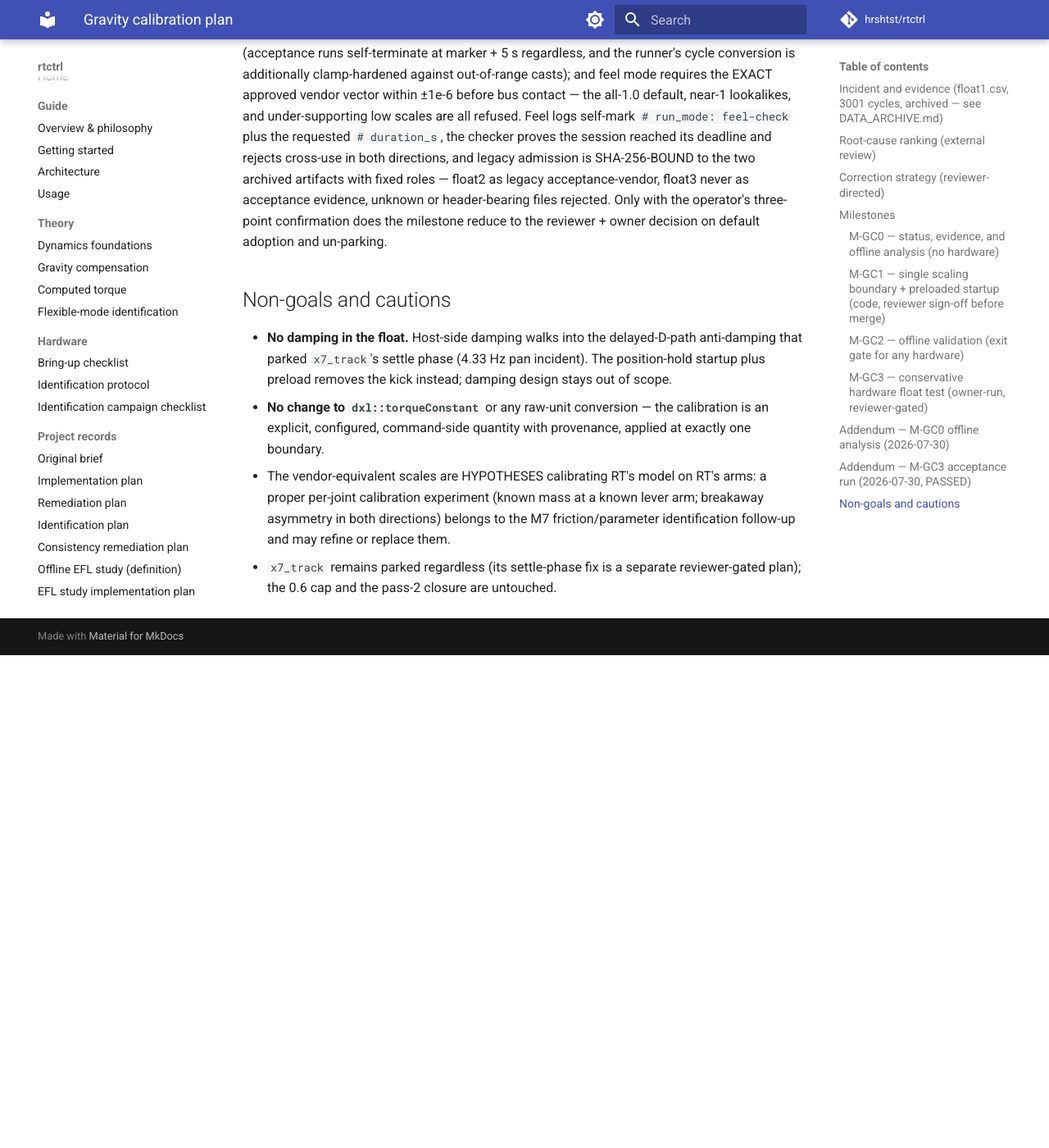
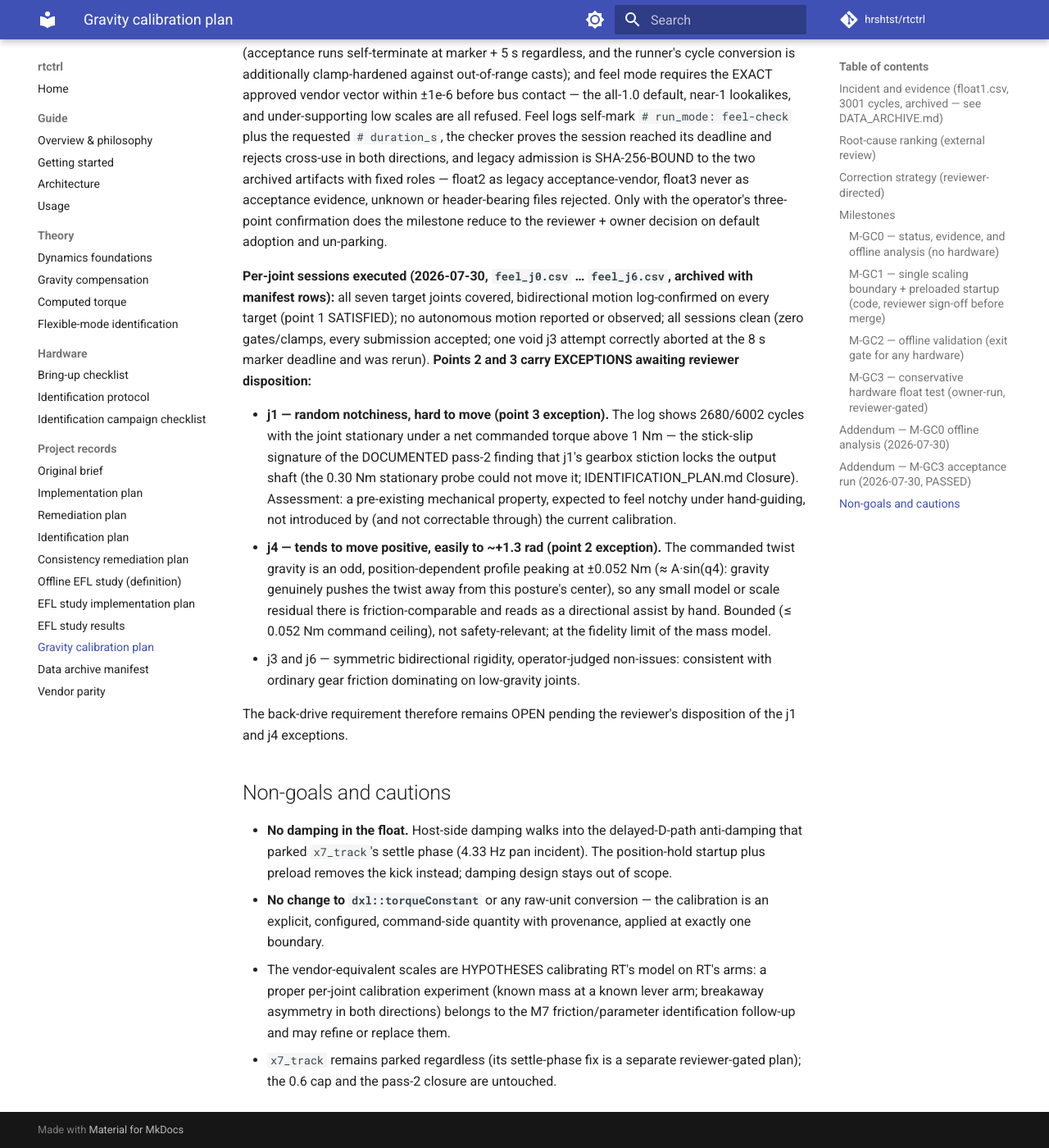
Before and after one commit to hrshtst/rtctrl, an MkDocs documentation site: the page built from docs/GRAVITY_CALIBRATION_PLAN.md, in a window 1280 px wide and 1400 px high, scrolled down 7598 px. Shown: the whole window at 82% size. Built offline with MkDocs 1.6.1 and Material for MkDocs 9.7.7, drawn with Linux system fonts in a browser that asks for light colours; comment, search, counter and statistics services are not loaded; before the commit the page ends 8397 px from its top, so only the background shows below that.

Commit message:
docs: record the per-joint back-drive sessions and two exceptions
Seven feel-check sessions (feel_j0..j6, archived with manifest rows):
bidirectional coverage log-confirmed on every target joint, all
sessions clean, no autonomous motion — point 1 satisfied. Points 2-3
carry exceptions awaiting reviewer disposition: j1's random
notchiness matches the documented pass-2 stiction signature
(2680/6002 cycles stationary under >1 Nm request — pre-existing
mechanical property, not a calibration defect); j4's positive
tendency traces to the odd, position-dependent twist-gravity command
(<=0.052 Nm, friction-comparable — a directional assist at the mass
model's fidelity limit, bounded and not safety-relevant). j3/j6
symmetric rigidity recorded as friction-typical. The back-drive
requirement remains OPEN pending disposition.

```diff
--- a/docs/GRAVITY_CALIBRATION_PLAN.md
+++ b/docs/GRAVITY_CALIBRATION_PLAN.md
@@ -384,6 +384,39 @@
 confirmation does the milestone reduce to the reviewer + owner
 decision on default adoption and un-parking.
 
+**Per-joint sessions executed (2026-07-30, `feel_j0.csv` …
+`feel_j6.csv`, archived with manifest rows):** all seven target
+joints covered, bidirectional motion log-confirmed on every target
+(point 1 SATISFIED); no autonomous motion reported or observed; all
+sessions clean (zero gates/clamps, every submission accepted; one
+void j3 attempt correctly aborted at the 8 s marker deadline and was
+rerun). **Points 2 and 3 carry EXCEPTIONS awaiting reviewer
+disposition:**
+
+- **j1 — random notchiness, hard to move (point 3 exception).** The
+  log shows 2680/6002 cycles with the joint stationary under a net
+  commanded torque above 1 Nm — the stick-slip signature of the
+  DOCUMENTED pass-2 finding that j1's gearbox stiction locks the
+  output shaft (the 0.30 Nm stationary probe could not move it;
+  IDENTIFICATION_PLAN.md Closure). Assessment: a pre-existing
+  mechanical property, expected to feel notchy under hand-guiding,
+  not introduced by (and not correctable through) the current
+  calibration.
+- **j4 — tends to move positive, easily to ~+1.3 rad (point 2
+  exception).** The commanded twist gravity is an odd,
+  position-dependent profile peaking at ±0.052 Nm (≈ A·sin(q4):
+  gravity genuinely pushes the twist away from this posture's
+  center), so any small model or scale residual there is
+  friction-comparable and reads as a directional assist by hand.
+  Bounded (≤ 0.052 Nm command ceiling), not safety-relevant;
+  at the fidelity limit of the mass model.
+- j3 and j6 — symmetric bidirectional rigidity, operator-judged
+  non-issues: consistent with ordinary gear friction dominating on
+  low-gravity joints.
+
+The back-drive requirement therefore remains OPEN pending the
+reviewer's disposition of the j1 and j4 exceptions.
+
 ## Non-goals and cautions
 
 - **No damping in the float.** Host-side damping walks into the
```
Also changed, not shown: docs/DATA_ARCHIVE.md (+1 -0 lines).
